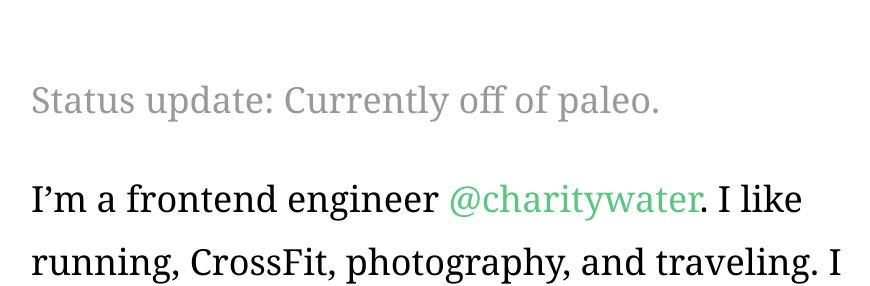
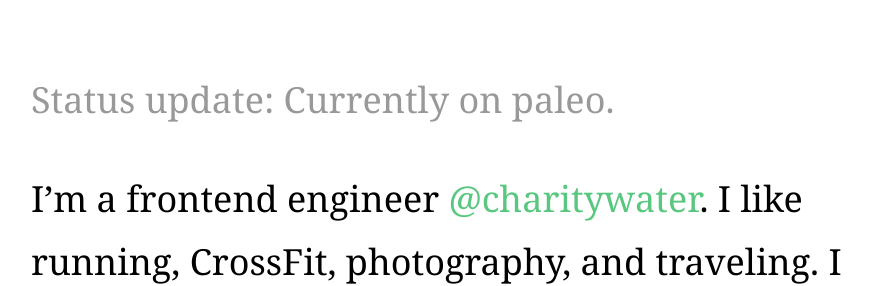
Before and after one commit to jessess/www, a Jekyll site: the page built from index.html, in a window 1280 px wide. Shown: the part 154-440 px from the top of the page, without its empty margins (189-1059 px from the left). Built offline with Jekyll 4.4.1, drawn with Linux system fonts in a browser that asks for light colours; a script that is not in the unit is left out.

Commit message:
I'm back no paleo!!

```diff
--- a/index.html
+++ b/index.html
@@ -5,7 +5,7 @@
 <div class="home">
   <hgroup>
     <h1 class="post-title">Dan Gold.</h1>
-    <p class="status"><span class="update-label">Status update:</span> <span class="status-text">Currently off of paleo.</span></p>
+    <p class="status"><span class="update-label">Status update:</span> <span class="status-text">Currently on paleo.</span></p>
   </hgroup>
 
   <article class="about">
```
